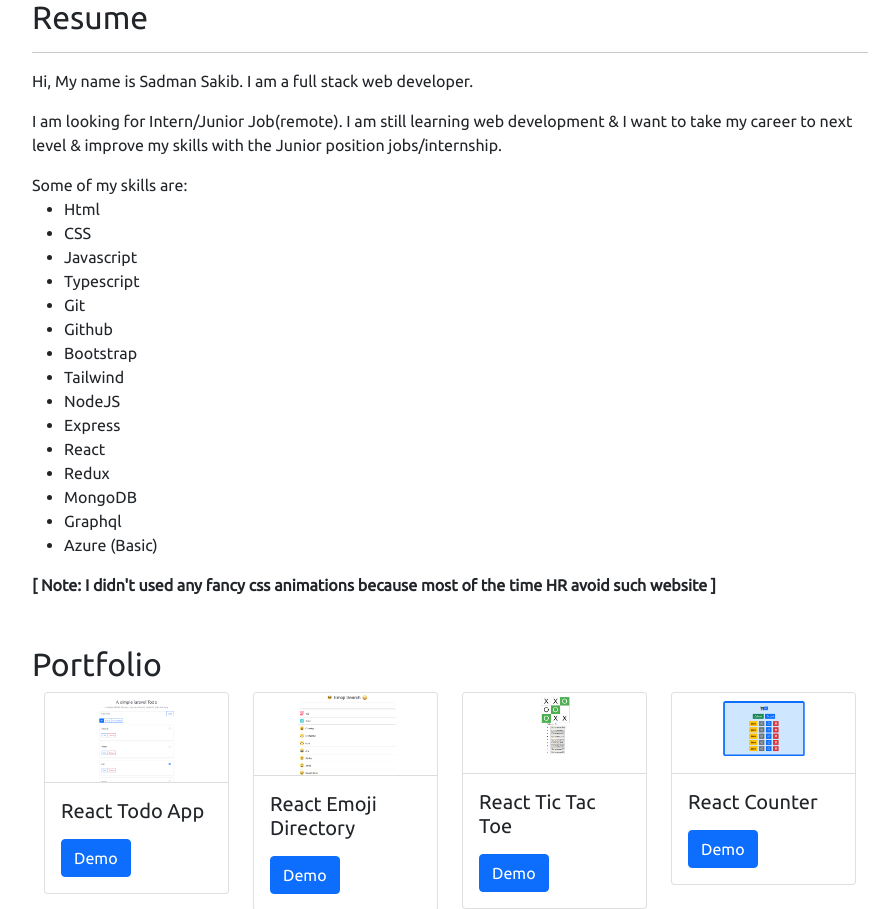
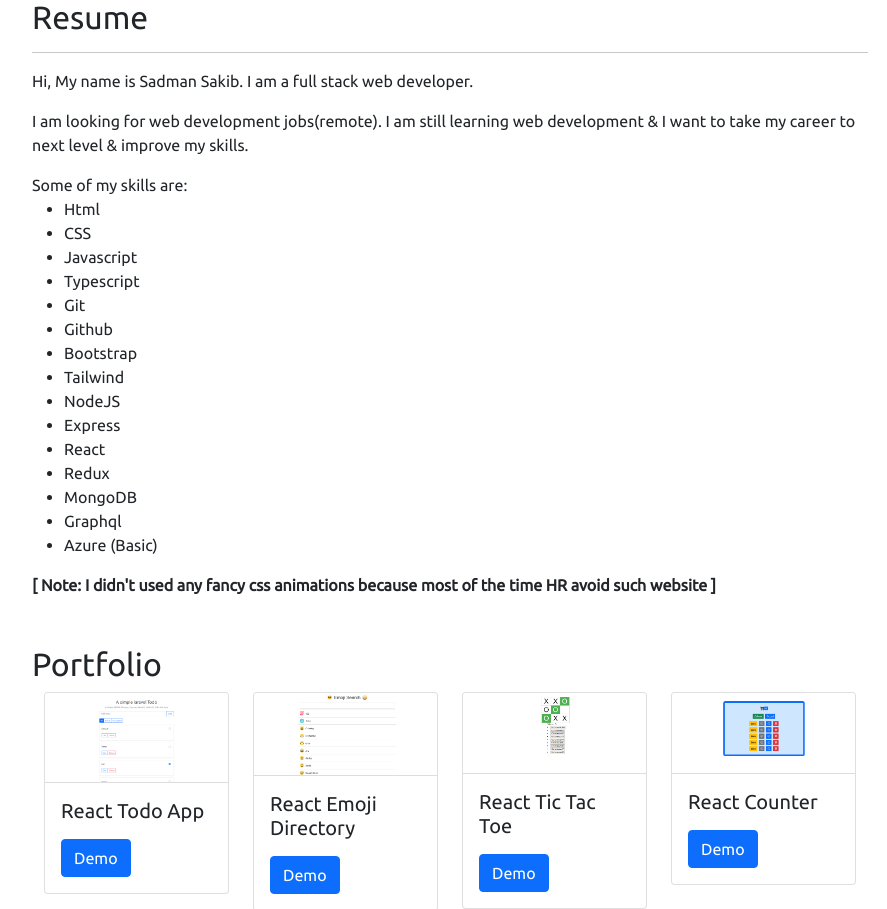
Before and after one commit to ssakib4040/nextjs-portfolio, a React (Vite) app: page / in a window 1280 px wide. Shown: the part 802-1711 px from the top of the page, without its empty margins (330-1217 px from the left). Built offline with nearby package versions, Linux system fonts and the light colour scheme.

Commit message:
Tag improved

```diff
--- a/src/App.jsx
+++ b/src/App.jsx
@@ -121,9 +121,9 @@ function App() {
           <p>Hi, My name is Sadman Sakib. I am a full stack web developer.</p>
 
           <p>
-            I am looking for Intern/Junior Job(remote). I am still learning web
-            development & I want to take my career to next level & improve my
-            skills with the Junior position jobs/internship.
+            I am looking for web development jobs(remote). I am still learning
+            web development & I want to take my career to next level & improve
+            my skills.
           </p>
 
           <div>
```
